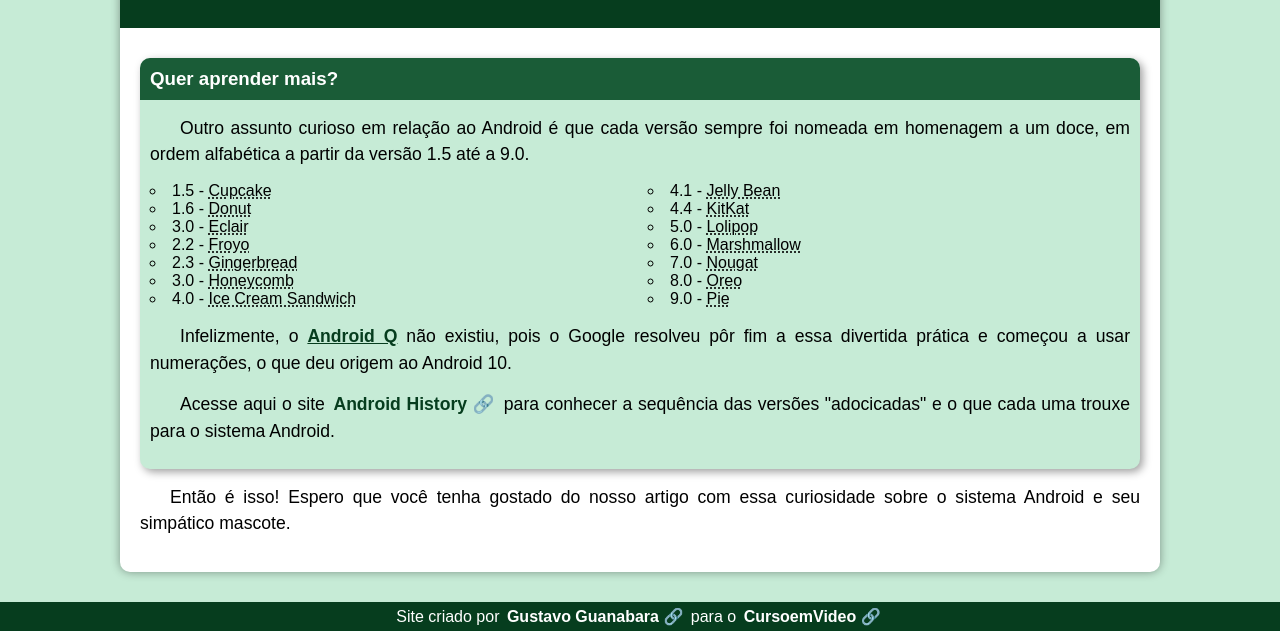
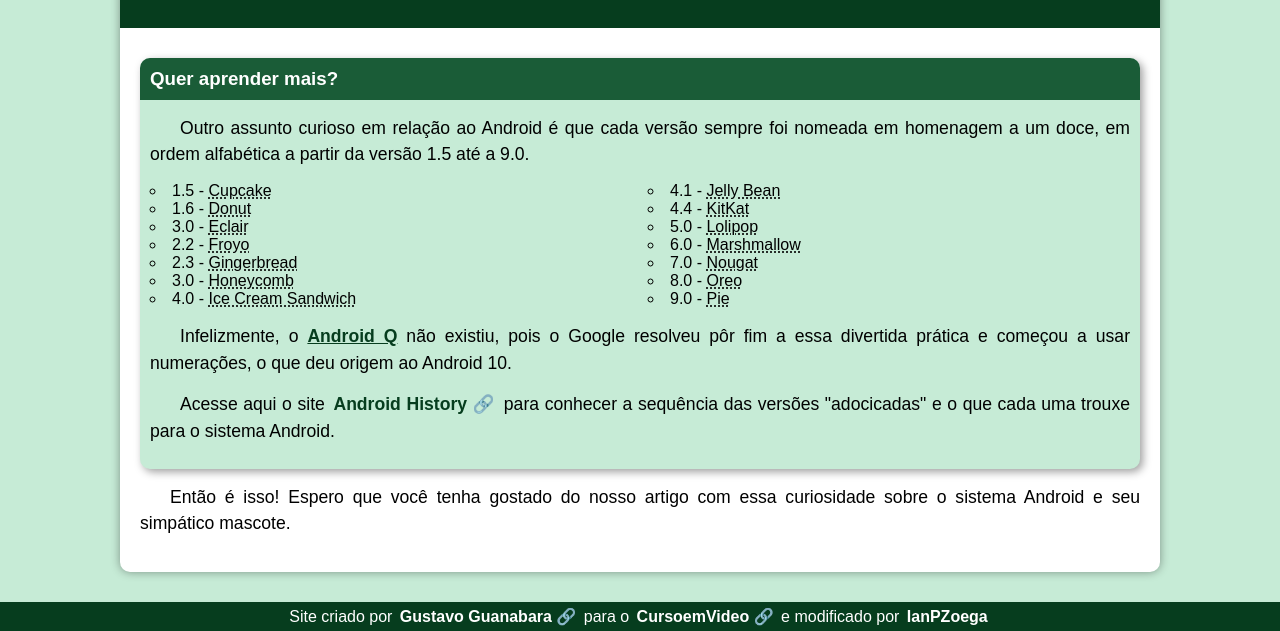
Before and after one commit to IanPZoega/projeto-android, a plain HTML site: page index.html in a window 1280 px wide. Shown: the part 2395-3026 px from the top of the page. Drawn offline with Linux system fonts and the light colour scheme.

Commit message:
Informação adicional

```diff
--- a/index.html
+++ b/index.html
@@ -80,7 +80,7 @@
         </article>
     </main>
     <footer id="contato">
-        <p>Site criado por <a href="https://gustavoguanabara.github.io/">Gustavo Guanabara 🔗</a> para o <a href="https://www.cursoemvideo.com/">CursoemVideo 🔗</a></p>
+        <p>Site criado por <a href="https://github.com/gustavoguanabara">Gustavo Guanabara 🔗</a> para o <a href="https://www.cursoemvideo.com/">CursoemVideo 🔗</a> e modificado por <a href="https://github.com/IanPZoega">IanPZoega</a></p>
     </footer>
 </body>
 </html>
```
